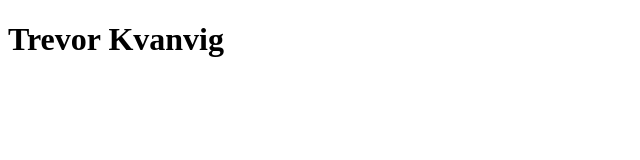
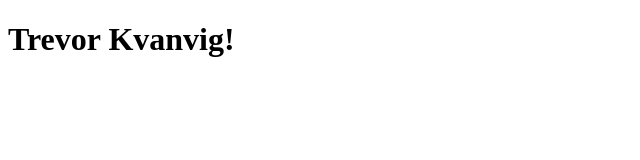
Before and after one commit to TrevorKvanvig/Portfolio, a plain HTML site: page index.html in a window 1280 px wide. Shown: the full height of the page, 0-640 px from the left. Drawn offline with Linux system fonts and the light colour scheme.

Commit message:
Update index.html test

```diff
--- a/index.html
+++ b/index.html
@@ -7,7 +7,7 @@
     <title>Document</title>
 </head>
 <body>
-    <h1>Trevor Kvanvig
+    <h1>Trevor Kvanvig!
     </h1>
 </body>
 </html>
```
